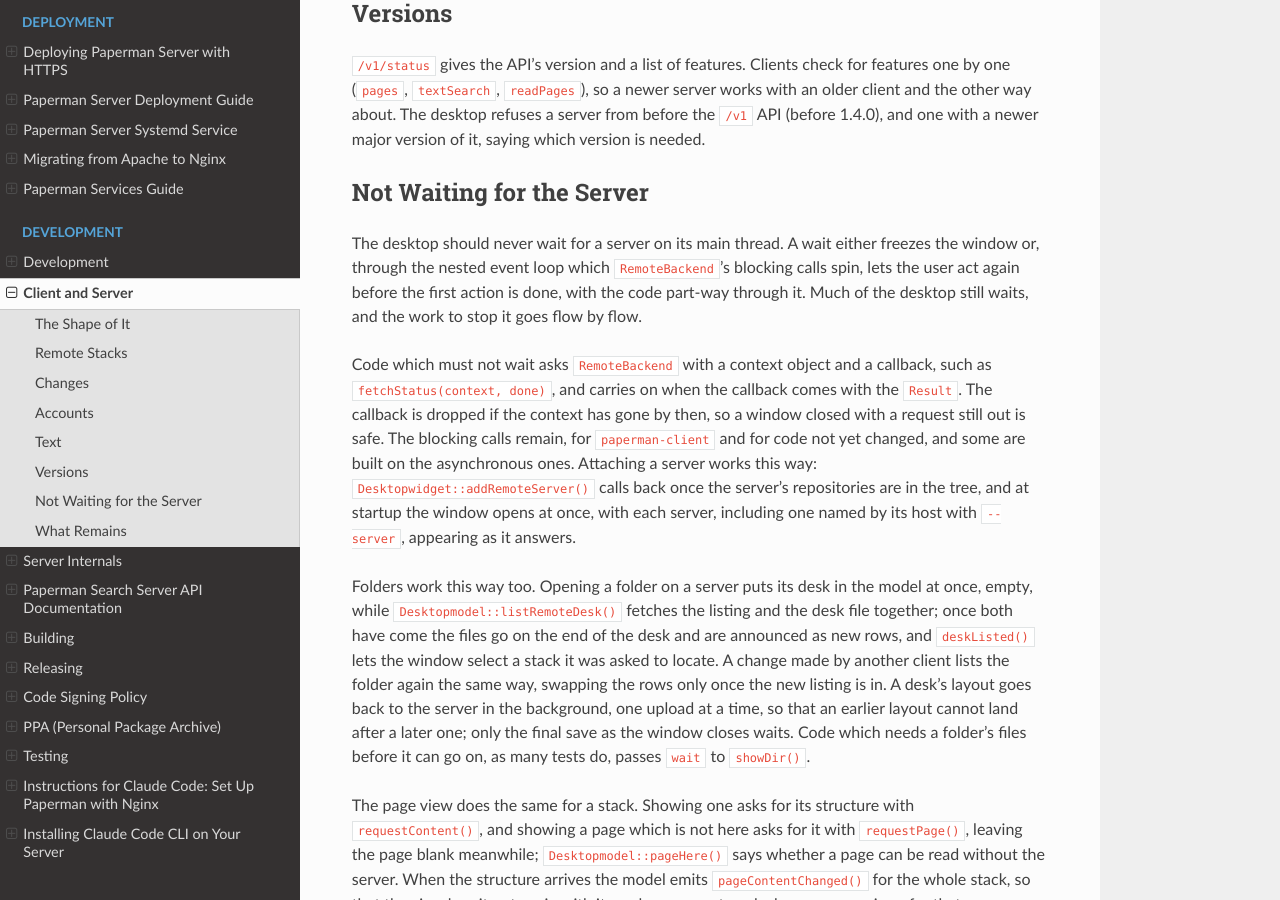
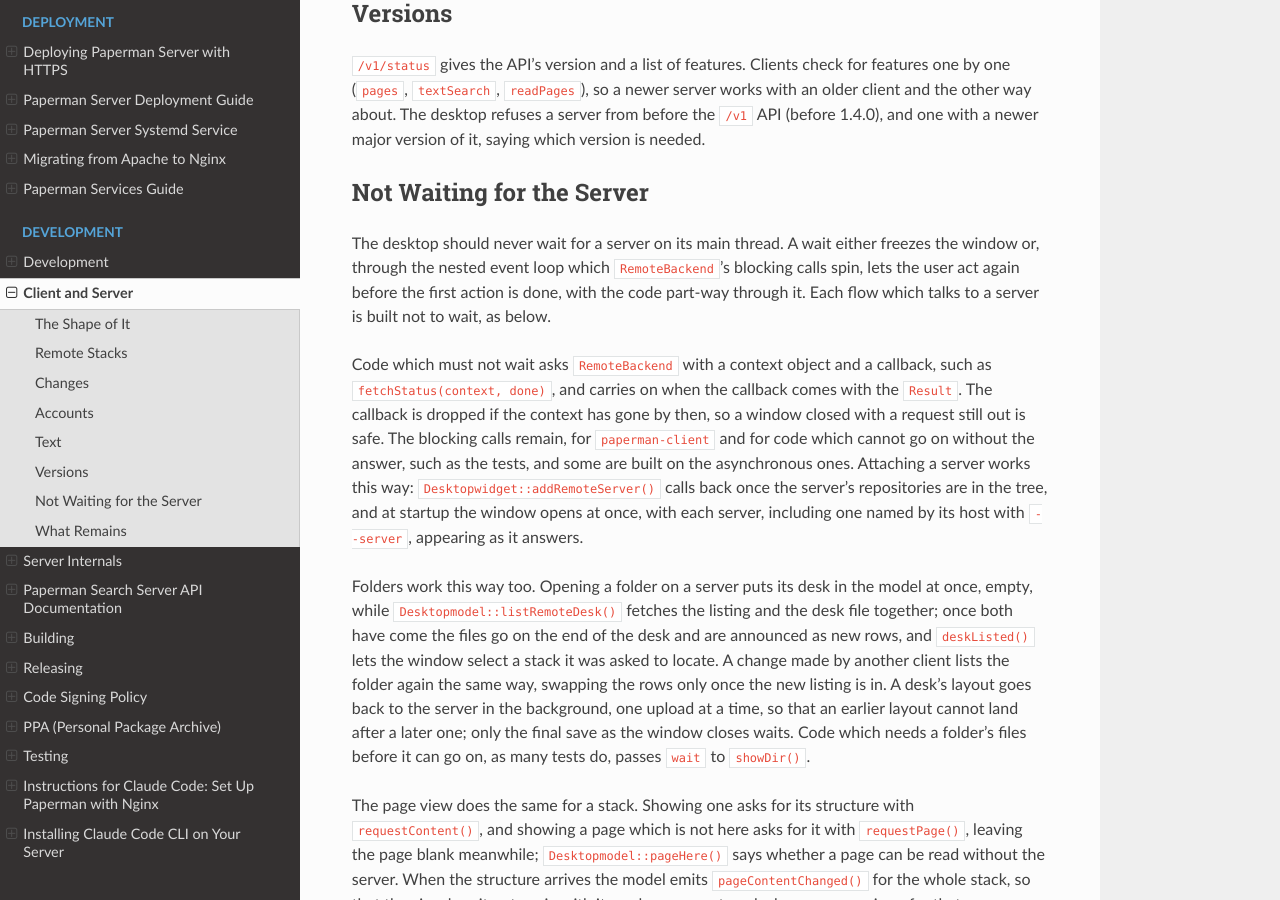
Before and after one commit to sjg20/paperman, a Sphinx documentation site: the page built from doc/client-server.rst, in a window 1280 px wide and 900 px high, scrolled down 2009 px. Built offline with Sphinx 7.4.7 and the Read the Docs theme 3.1.0, drawn with Linux system fonts in a browser that asks for light colours; some of the changed text lies outside the part shown.

Commit message:
doc: Describe sending and converting here without waiting
Sending a remote stack and converting one here for a server which
cannot no longer wait, which leaves no flow known to wait, so say so
and drop the item from what remains.

Co-developed-by: Claude Opus 5.5 (1M context) <noreply@anthropic.com>
Claude-Session: https://claude.ai/code/session_01BxfLL7T8McSpFMMxYekitE

```diff
--- a/doc/client-server.rst
+++ b/doc/client-server.rst
@@ -111,19 +111,20 @@ Not Waiting for the Server
 The desktop should never wait for a server on its main thread. A wait
 either freezes the window or, through the nested event loop which
 ``RemoteBackend``'s blocking calls spin, lets the user act again before
-the first action is done, with the code part-way through it. Much of the
-desktop still waits, and the work to stop it goes flow by flow.
+the first action is done, with the code part-way through it. Each flow
+which talks to a server is built not to wait, as below.
 
 Code which must not wait asks ``RemoteBackend`` with a context object and
 a callback, such as ``fetchStatus(context, done)``, and carries on when
 the callback comes with the ``Result``. The callback is dropped if the
 context has gone by then, so a window closed with a request still out is
-safe. The blocking calls remain, for ``paperman-client`` and for code not
-yet changed, and some are built on the asynchronous ones. Attaching a
-server works this way: ``Desktopwidget::addRemoteServer()`` calls back
-once the server's repositories are in the tree, and at startup the window
-opens at once, with each server, including one named by its host with
-``--server``, appearing as it answers.
+safe. The blocking calls remain, for ``paperman-client`` and for code
+which cannot go on without the answer, such as the tests, and some are
+built on the asynchronous ones. Attaching a server works this way:
+``Desktopwidget::addRemoteServer()`` calls back once the server's
+repositories are in the tree, and at startup the window opens at once,
+with each server, including one named by its host with ``--server``,
+appearing as it answers.
 
 Folders work this way too. Opening a folder on a server puts its desk in
 the model at once, empty, while ``Desktopmodel::listRemoteDesk()`` fetches
@@ -183,6 +184,14 @@ page of the stacks here with ``Desktopmodel::fetchStacksLater()``, which
 asks for what each stack lacks and looks again each time something
 arrives, then prints them as before.
 
+Emailing a remote stack, or copying it to the clipboard, first fetches a
+whole copy of it into the temporary folder with
+``Desktopmodel::workCopiesLater()``, then packages it as before. A
+server without the convert feature has a copy of the stack converted, or
+unfolded, here: each stack is a step of the operation which downloads
+the copy, converts it and uploads the result, whose reply names the new
+stack just as the server's own conversion does.
+
 Each blocking wait in ``RemoteBackend``, and ``ClientConfig::probe()``,
 reports itself to ``BlockWatch``, naming the request. It notes only waits
 on the main thread, and only while watching. Setting
@@ -213,9 +222,6 @@ What Remains
   not follow other clients' changes, and makes no changes itself.
 - **Changes made at the same time**: the last to arrive wins, with no
   warning.
-- **Waiting for the server**: converting on a server without the convert
-  feature and sending a remote stack by email still wait for the server
-  on the main thread; see Not Waiting for the Server above.
 - **Conversions on the server**: converting a remote stack downloads it
   and uploads the result, which is slow over a slow link, where the server
   could do it in place.
```
